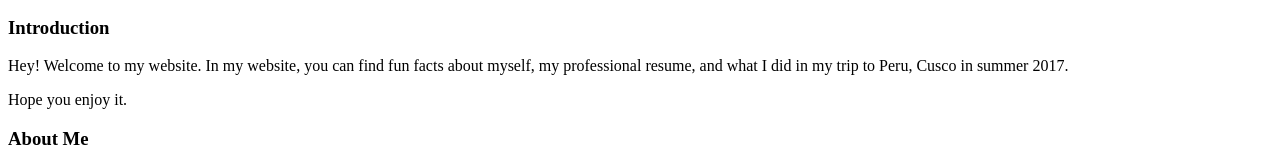
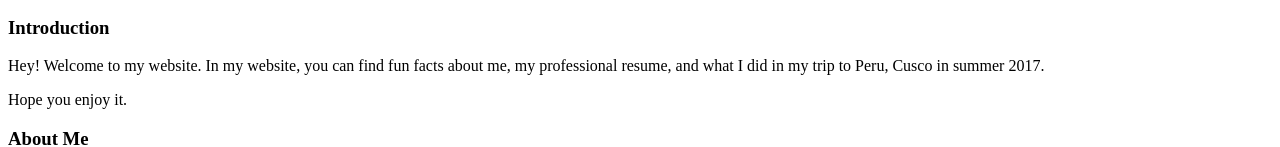
Before and after one commit to wxie11/Project1, a plain HTML site: page index.html in a window 1280 px wide. Shown: the part 184-331 px from the top of the page. Drawn offline with Linux system fonts and the light colour scheme.

Commit message:
fixed content grammar

```diff
--- a/index.html
+++ b/index.html
@@ -25,7 +25,7 @@
           <h3>Introduction</h3>
           <p>
             Hey! Welcome to my website. In my website, you
-            can find fun facts about myself, my professional resume, and
+            can find fun facts about me, my professional resume, and
             what I did in my trip to Peru, Cusco in summer 2017.
           </p>
           <p>Hope you enjoy it.</p>
```
